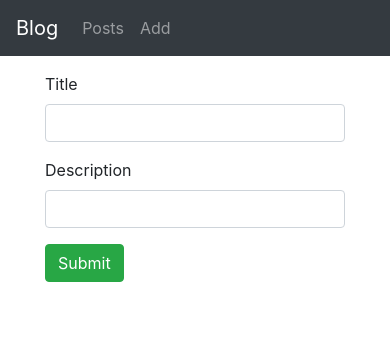
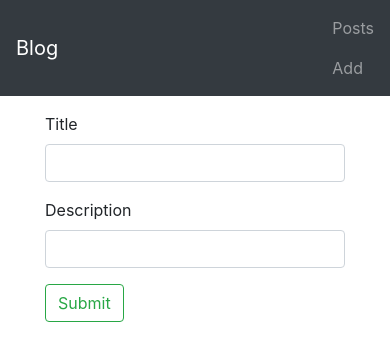
Before and after one commit to Uorriuart/kotlin-vue-mongo-app, a Vue app in the folder frontend/: page /add in a window 390 px wide. Shown: the top 360 px of the page. Built offline with nearby package versions, Linux system fonts and the light colour scheme.

Commit message:
Clean up html templates in vue components

```diff
--- a/frontend/src/App.vue
+++ b/frontend/src/App.vue
@@ -1,22 +1,24 @@
 <template>
   <div id="app">
-
-    <nav class="navbar navbar-expand navbar-dark bg-dark">
-      <router-link to="/" class="navbar-brand">Blog</router-link>
-      <div class="navbar-nav mr-auto">
-        <li class="nav-item">
-          <router-link to="/posts" class="nav-link">Posts</router-link>
-        </li>
-        <li class="nav-item">
-          <router-link to="/add" class="nav-link">Add</router-link>
-        </li>
+    <nav class="navbar navbar-expand-md navbar-dark bg-dark">
+      <div class="navbar-header">
+        <router-link to="/" class="navbar-brand">Blog</router-link>
+      </div>
+      <div>
+        <ul class="nav navbar-nav">
+          <li>
+            <router-link to="/posts" class="nav-link">Posts</router-link>
+          </li>
+          <li>
+            <router-link to="/add" class="nav-link">Add</router-link>
+          </li>
+        </ul>
       </div>
     </nav>
 
     <div class="container mt-3">
       <router-view/>
     </div>
-
   </div>
 </template>
 
--- a/frontend/src/components/AddPost.vue
+++ b/frontend/src/components/AddPost.vue
@@ -1,8 +1,6 @@
 <template>
-
   <div class="submit-form">
     <div v-if="!submitted">
-
       <div class="form-group">
         <label for="title">Title</label>
         <input
@@ -27,17 +25,14 @@
         />
       </div>
 
-      <button @click="savePost()" class="btn btn-success">Submit</button>
-
+      <button @click="savePost()" class="btn btn-outline-success">Submit</button>
     </div>
 
     <div v-else>
       <h4>You submitted successfully!</h4>
-      <button class="btn btn-success" @click="newPost()">Add</button>
+      <button class="btn btn-outline-success" @click="newPost()">Add</button>
     </div>
-
   </div>
-
 </template>
 
 <script>
--- a/frontend/src/components/Post.vue
+++ b/frontend/src/components/Post.vue
@@ -1,37 +1,30 @@
 <template>
-
   <div v-if="currentPost" class="edit-form">
     <h4>Post</h4>
-
     <form>
       <div class="form-group">
         <label for="title">Title</label>
         <input type="text" class="form-control" id="title"
                v-model="currentPost.title"/>
       </div>
-
       <div class="form-group">
         <label for="description">Description</label>
         <input type="text" class="form-control" id="description"
                v-model="currentPost.description"/>
       </div>
-
     </form>
 
-    <button class="badge badge-danger mr-2"
+    <button class="btn btn-outline-danger mr-2"
             @click="deletePost()">Delete</button>
-
-    <button type="submit" class="badge badge-success"
+    <button type="submit" class="btn btn-outline-success"
             @click="updatePost()">Update</button>
 
     <p>{{ message }}</p>
   </div>
-
   <div v-else>
     <br />
     <p>Please click on a Post...</p>
   </div>
-
 </template>
 
 <script>
--- a/frontend/src/components/PostsList.vue
+++ b/frontend/src/components/PostsList.vue
@@ -1,18 +1,19 @@
 <template>
-
-  <div class="list row">
-    <div class="col-md-8">
-      <div class="input-group mb-3">
-        <input type="text" class="form-control" placeholder="Search by title"
-               v-model="title"/>
-        <div class="input-group-append">
-          <button class="btn btn-outline-secondary" type="button"
-                  @click="searchTitle()">Search</button>
-        </div>
+  <div class="row">
+    <div class="col-md-4">
+      <h4>Use search</h4>
+      <div>
+        <form>
+          <input class="form-control mr-sm-2" type="search" placeholder="Search by title" aria-label="Search"
+                 v-model="title">
+          <button class="btn btn-outline-success my-2 my-sm-3" type="button"
+                  @click="searchTitle()">Search
+          </button>
+        </form>
       </div>
     </div>
 
-    <div class="col-md-6">
+    <div class="col-md-4">
       <h4>Posts List</h4>
       <ul class="list-group">
         <li class="list-group-item"
@@ -25,12 +26,12 @@
         </li>
       </ul>
 
-      <button class="m-3 btn btn-sm btn-danger" @click="removeAllPosts()">
+      <button class="btn btn-outline-danger my-2 my-sm-3" @click="removeAllPosts()">
         Remove All
       </button>
+    </div>
 
-    </div>
-    <div class="col-md-6">
+    <div class="col-md-4">
       <div v-if="currentPost">
         <h4>Post</h4>
         <div>
@@ -39,18 +40,13 @@
         <div>
           <label><strong>Description:</strong></label> {{ currentPost.description }}
         </div>
-
-        <a class="badge badge-warning" :href="'/posts/' + currentPost.id">Edit</a>
+        <a class="btn btn-outline-primary my-2 my-sm-0" :href="`/posts/` + currentPost.id">Edit</a>
       </div>
-
       <div v-else>
-        <br/>
         <p>Please click on a Post...</p>
       </div>
-
     </div>
   </div>
-
 </template>
 
 <script>
@@ -116,11 +112,3 @@ export default {
   }
 };
 </script>
-
-<style>
-.list {
-  text-align: left;
-  max-width: 750px;
-  margin: auto;
-}
-</style>
```
